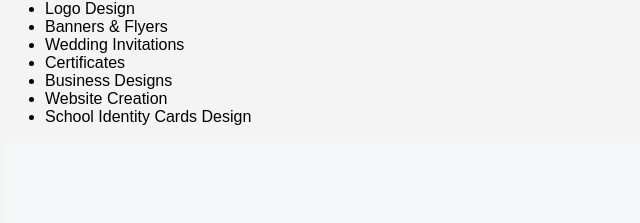
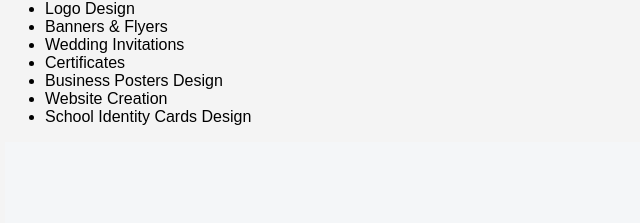
Before and after one commit to jacksonvosibi/jacksonvosibi.github.io, a plain HTML site: page index.html in a window 1280 px wide. Shown: the part 472-695 px from the top of the page, 25-665 px from the left. Drawn offline with Linux system fonts and the light colour scheme.

Commit message:
Update index.html

```diff
--- a/index.html
+++ b/index.html
@@ -50,7 +50,7 @@
       <li>Banners & Flyers</li>
       <li>Wedding Invitations</li>
       <li>Certificates</li>
-      <li>Business Designs</li>
+      <li>Business Posters Design</li>
       <li>Website Creation</li>
       <li>School Identity Cards Design </li>
     </ul>
```
